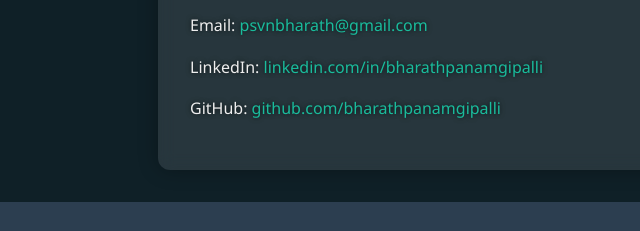
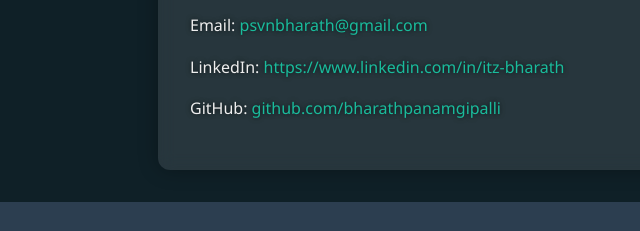
Before and after one commit to bharathpanamgipalli/Bharath-portfolio, a plain HTML site: page index.html in a window 1280 px wide. Shown: the part 1409-1640 px from the top of the page, 0-640 px from the left. Drawn offline with Linux system fonts and the light colour scheme.

Commit message:
Update index.html

```diff
--- a/index.html
+++ b/index.html
@@ -58,7 +58,7 @@
     <h2>Contact Me</h2>
     <p>Phone Number : +91 6304764478 </p>
     <p>Email: <a href="psvnbharath@gmail.com">psvnbharath@gmail.com</a></p>
-    <p>LinkedIn: <a href="https://www.linkedin.com/in/itz-bharath" target="_blank">linkedin.com/in/bharathpanamgipalli</a></p>
+    <p>LinkedIn: <a href="https://www.linkedin.com/in/itz-bharath" target="_blank">https://www.linkedin.com/in/itz-bharath</a></p>
     <p>GitHub: <a href="https://github.com/bharathpanamgipalli" target="_blank">github.com/bharathpanamgipalli</a></p>
   </section>
 
```
